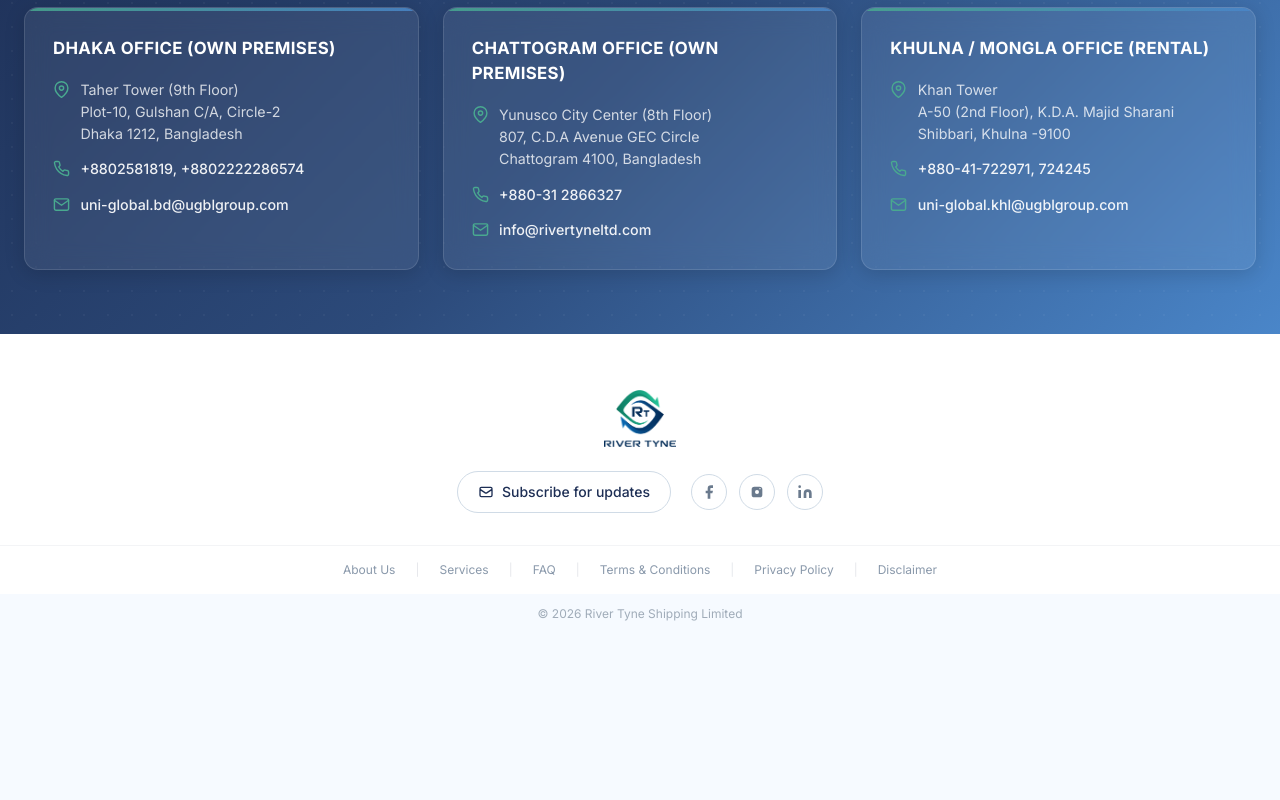
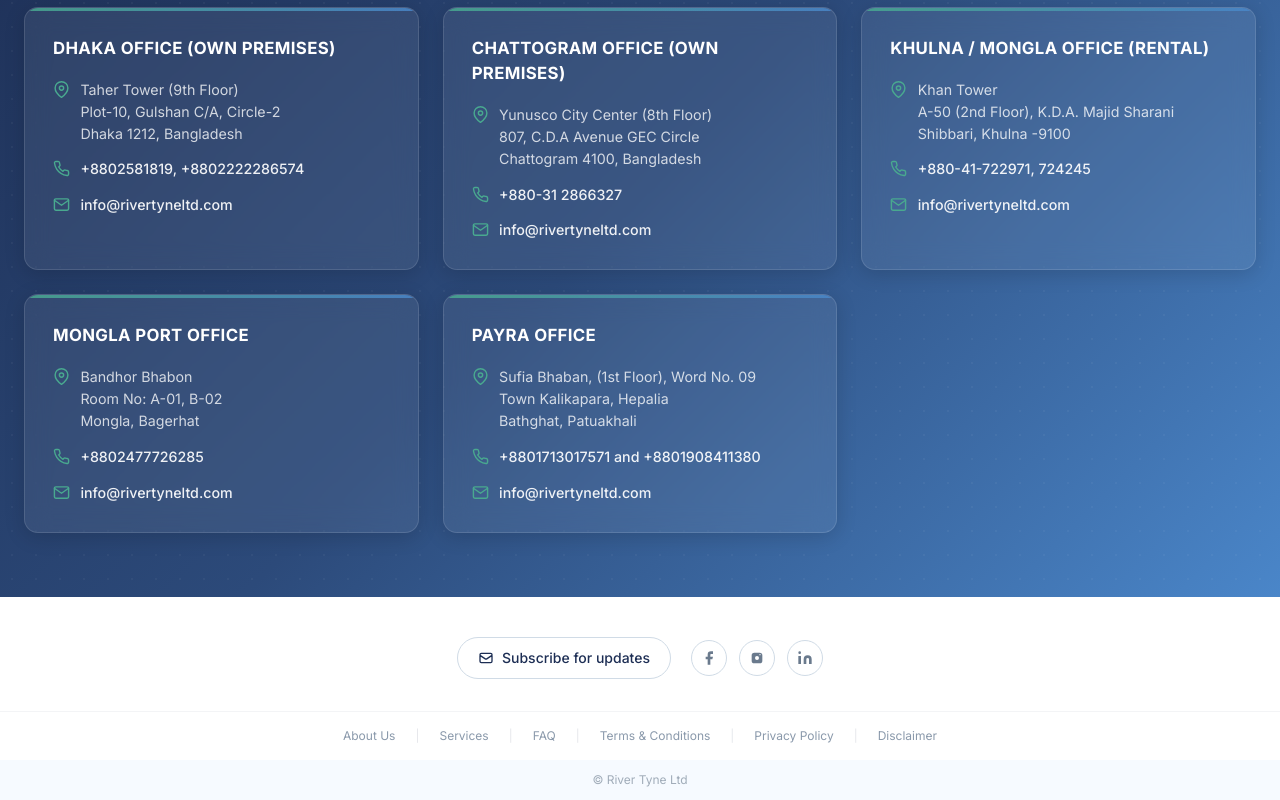
Before and after one commit to naeemsadik/UGBL, a Next.js app: page /team in a window 1280 px wide. Shown: the part 1132-1932 px from the top of the page. Before the commit the page ends 1766 px from the top, so only its background shows below. Built offline with nearby package versions, Linux system fonts and the light colour scheme.

Commit message:
feat: add site footer component, implement translations, and create supporting UI components

```diff
--- a/components/company-overview.tsx
+++ b/components/company-overview.tsx
@@ -6,11 +6,11 @@
   const { t } = useTranslation();
 
   return (
-    <section className="bg-white py-16 md:py-20">
-      <div className="mx-auto w-full max-w-[1200px] px-0.5 md:px-0">
+    <section className="bg-[#F6FAFF] py-10 md:py-12">
+      <div className="mx-auto w-full max-w-[1200px] px-6 md:px-10">
         {/* Main paragraphs */}
         <div>
-          <div className="space-y-6 text-xl font-bold leading-[1.9] text-[#2f3b4f] md:text-2xl">
+          <div className="space-y-6 text-left text-xl font-bold leading-[1.75] text-[#2f3b4f] md:text-2xl">
             <p className="font-bold text-[#1D2E54]">
               {t("home.aboutP1")}
             </p>
--- a/components/hero-carousel.tsx
+++ b/components/hero-carousel.tsx
@@ -16,7 +16,7 @@
 const ROTATE_MS = 6000;
 
 const TAGLINES: { key: string; sub: string }[] = [
-  { key: "Navigating Your", sub: "Maritime Success" },
+  { key: "We Work", sub: "Together" },
   { key: "Trusted Port Agency", sub: "& Logistics Partner" },
   { key: "Connecting Oceans,", sub: "Delivering Promise" },
   { key: "With You For", sub: "The Long Haul" },
@@ -62,8 +62,8 @@
         <div className="flex-1" />
 
         {/* Tagline — left aligned like Pacific Basin */}
-        <div className="mx-auto w-full max-w-[1320px] pl-5 pr-8 pb-[25px] md:pb-[25px] lg:pl-[30px] lg:pb-[20px]">
-          <h1 className="text-[40px] leading-[40px] font-bold tracking-normal text-white md:text-[50px] md:leading-[50px] lg:text-[59px] lg:leading-[56px]" style={{ textShadow: '1px 0px 20px rgba(0, 0, 0, 0.5)' }}>
+        <div className="mx-auto w-full max-w-[1320px] pl-5 pr-8 py-6 md:py-7 lg:pl-[30px] lg:py-6">
+          <h1 className="text-justify text-[40px] leading-[40px] font-bold tracking-normal text-white md:text-[50px] md:leading-[50px] lg:text-[59px] lg:leading-[56px]" style={{ textShadow: '1px 0px 20px rgba(0, 0, 0, 0.5)' }}>
             <span className="block">{TAGLINES[idx].key}</span>
             <span className="block">{TAGLINES[idx].sub}</span>
           </h1>
--- a/components/office-addresses.tsx
+++ b/components/office-addresses.tsx
@@ -85,6 +85,27 @@
     phone: "offices.khulnaPhone" as const,
     email: "offices.khulnaEmail" as const,
   },
+  {
+    titleKey: "offices.monglaPortTitle" as const,
+    lines: [
+      { type: "address" as const, key: "offices.monglaPortLine1" as const },
+      { type: "address" as const, key: "offices.monglaPortLine2" as const },
+      { type: "address" as const, key: "offices.monglaPortLine3" as const },
+    ],
+    phone: "offices.monglaPortPhone" as const,
+    email: "offices.monglaPortEmail" as const,
+  },
+  {
+    titleKey: "offices.payraTitle" as const,
+    lines: [
+      { type: "address" as const, key: "offices.payraLine1" as const },
+      { type: "address" as const, key: "offices.payraLine2" as const },
+      { type: "address" as const, key: "offices.payraLine3" as const },
+      { type: "address" as const, key: "offices.payraLine4" as const },
+    ],
+    phone: "offices.payraPhone" as const,
+    email: "offices.payraEmail" as const,
+  },
 ];
 
 export function OfficeAddresses() {
@@ -109,11 +130,15 @@
               <div className="office-card-row">
                 <LocationIcon />
                 <div>
-                  {office.lines.map((line) => (
-                    <p key={line.key} className="office-card-text">
-                      {t(line.key)}
-                    </p>
-                  ))}
+                  {office.lines.map((line) => {
+                    const text = t(line.key);
+                    if (!text) return null;
+                    return (
+                      <p key={line.key} className="office-card-text">
+                        {text}
+                      </p>
+                    );
+                  })}
                 </div>
               </div>
 
--- a/components/site-footer.tsx
+++ b/components/site-footer.tsx
@@ -1,23 +1,16 @@
 "use client";
 
-import Image from "next/image";
 import Link from "next/link";
 import { useTranslation } from "@/lib/language-context";
-
-import logoImg from "@/assets/River Tyne Ltd. logo transparent.png";
 
 export function SiteFooter() {
   const { t } = useTranslation();
 
   return (
     <footer className="bg-white">
-      {/* Logo */}
-      <div className="flex flex-col items-center pt-14 pb-6">
-        <Image src={logoImg} alt="River Tyne" width={72} height={72} />
-      </div>
 
       {/* Subscribe + social */}
-      <div className="flex flex-wrap items-center justify-center gap-5 px-6 pb-8">
+      <div className="flex flex-wrap items-center justify-center gap-5 px-6 pt-10 pb-8">
         <Link
           href="/contact"
           className="inline-flex items-center gap-2 rounded-full border border-[#d0dbe6] px-5 py-2.5 text-sm font-medium text-[#1D2E54] transition hover:border-[#3B71B5] hover:text-[#3B71B5]"
@@ -102,7 +95,7 @@
 
       {/* Copyright */}
       <div className="bg-[#F6FAFF] py-3 text-center text-xs text-[#a0acb9]">
-        © 2026 River Tyne Shipping Limited
+        © River Tyne Ltd
       </div>
     </footer>
   );
--- a/lib/translations/bn.ts
+++ b/lib/translations/bn.ts
@@ -237,7 +237,7 @@
   "offices.dhakaLine2": "প্লট-১০, গুলশান সি/এ, সার্কেল-২",
   "offices.dhakaLine3": "ঢাকা ১২১২, বাংলাদেশ",
   "offices.dhakaPhone": "+৮৮০২৫৮১৮১৯, +৮৮০২২২২২৮৬৫৭৪",
-  "offices.dhakaEmail": "uni-global.bd@ugblgroup.com",
+  "offices.dhakaEmail": "info@rivertyneltd.com",
   "offices.chattogramTitle": "চট্টগ্রাম অফিস (নিজস্ব প্রাঙ্গণ)",
   "offices.chattogramLine1": "ইউনুসকো সিটি সেন্টার (৮ম তলা)",
   "offices.chattogramLine2": "৮০৭, সি.ডি.এ এভিনিউ জিইসি সার্কেল",
@@ -249,5 +249,18 @@
   "offices.khulnaLine2": "এ-৫০ (২য় তলা), কে.ডি.এ. মজিদ শরণি",
   "offices.khulnaLine3": "শিববাড়ী, খুলনা -৯১০০",
   "offices.khulnaPhone": "+৮৮০-৪১-৭২২৯৭১, ৭২৪২৪৫",
-  "offices.khulnaEmail": "uni-global.khl@ugblgroup.com",
+  "offices.khulnaEmail": "info@rivertyneltd.com",
+  "offices.monglaPortTitle": "মোংলা বন্দর অফিস",
+  "offices.monglaPortLine1": "বান্ধর ভবন",
+  "offices.monglaPortLine2": "রুম নং: A-01, B-02",
+  "offices.monglaPortLine3": "মোংলা, বাগেরহাট",
+  "offices.monglaPortPhone": "+৮৮০২৪৭৭৭২৬২৮৫",
+  "offices.monglaPortEmail": "info@rivertyneltd.com",
+  "offices.payraTitle": "পায়রা অফিস",
+  "offices.payraLine1": "সুফিয়া ভবন, (১ম তলা), ওয়ার্ড নং ০৯",
+  "offices.payraLine2": "টাউন কালিকাপাড়া, হেপালিয়া",
+  "offices.payraLine3": "বাথঘাট, পটুয়াখালী",
+  "offices.payraLine4": "",
+  "offices.payraPhone": "+৮৮০১৭১৩০১৭৫৭১ এবং +৮৮০১৯০৮৪১১৩৮০",
+  "offices.payraEmail": "info@rivertyneltd.com",
 };
--- a/lib/translations/en.ts
+++ b/lib/translations/en.ts
@@ -326,7 +326,7 @@
   "offices.dhakaLine2": "Plot-10, Gulshan C/A, Circle-2",
   "offices.dhakaLine3": "Dhaka 1212, Bangladesh",
   "offices.dhakaPhone": "+8802581819, +8802222286574",
-  "offices.dhakaEmail": "uni-global.bd@ugblgroup.com",
+  "offices.dhakaEmail": "info@rivertyneltd.com",
   "offices.chattogramTitle": "Chattogram Office (Own Premises)",
   "offices.chattogramLine1": "Yunusco City Center (8th Floor)",
   "offices.chattogramLine2": "807, C.D.A Avenue GEC Circle",
@@ -338,7 +338,20 @@
   "offices.khulnaLine2": "A-50 (2nd Floor), K.D.A. Majid Sharani",
   "offices.khulnaLine3": "Shibbari, Khulna -9100",
   "offices.khulnaPhone": "+880-41-722971, 724245",
-  "offices.khulnaEmail": "uni-global.khl@ugblgroup.com",
+  "offices.khulnaEmail": "info@rivertyneltd.com",
+  "offices.monglaPortTitle": "Mongla Port Office",
+  "offices.monglaPortLine1": "Bandhor Bhabon",
+  "offices.monglaPortLine2": "Room No: A-01, B-02",
+  "offices.monglaPortLine3": "Mongla, Bagerhat",
+  "offices.monglaPortPhone": "+8802477726285",
+  "offices.monglaPortEmail": "info@rivertyneltd.com",
+  "offices.payraTitle": "Payra Office",
+  "offices.payraLine1": "Sufia Bhaban, (1st Floor), Word No. 09",
+  "offices.payraLine2": "Town Kalikapara, Hepalia",
+  "offices.payraLine3": "Bathghat, Patuakhali",
+  "offices.payraLine4": "",
+  "offices.payraPhone": "+8801713017571 and +8801908411380",
+  "offices.payraEmail": "info@rivertyneltd.com",
 } as const;
 
 export type TranslationKey = keyof typeof en;
--- a/lib/translations/es.ts
+++ b/lib/translations/es.ts
@@ -324,7 +324,7 @@
   "offices.dhakaLine2": "Plot-10, Gulshan C/A, Circle-2",
   "offices.dhakaLine3": "Dhaka 1212, Bangladesh",
   "offices.dhakaPhone": "+8802581819, +8802222286574",
-  "offices.dhakaEmail": "uni-global.bd@ugblgroup.com",
+  "offices.dhakaEmail": "info@rivertyneltd.com",
   "offices.chattogramTitle": "Oficina de Chattogram (Propia)",
   "offices.chattogramLine1": "Yunusco City Center (8th Floor)",
   "offices.chattogramLine2": "807, C.D.A Avenue GEC Circle",
@@ -336,5 +336,18 @@
   "offices.khulnaLine2": "A-50 (2nd Floor), K.D.A. Majid Sharani",
   "offices.khulnaLine3": "Shibbari, Khulna -9100",
   "offices.khulnaPhone": "+880-41-722971, 724245",
-  "offices.khulnaEmail": "uni-global.khl@ugblgroup.com",
+  "offices.khulnaEmail": "info@rivertyneltd.com",
+  "offices.monglaPortTitle": "Oficina del Puerto de Mongla",
+  "offices.monglaPortLine1": "Bandhor Bhabon",
+  "offices.monglaPortLine2": "Room No: A-01, B-02",
+  "offices.monglaPortLine3": "Mongla, Bagerhat",
+  "offices.monglaPortPhone": "+8802477726285",
+  "offices.monglaPortEmail": "info@rivertyneltd.com",
+  "offices.payraTitle": "Oficina de Payra",
+  "offices.payraLine1": "Sufia Bhaban, (1st Floor), Word No. 09",
+  "offices.payraLine2": "Town Kalikapara, Hepalia",
+  "offices.payraLine3": "Bathghat, Patuakhali",
+  "offices.payraLine4": "",
+  "offices.payraPhone": "+8801713017571 and +8801908411380",
+  "offices.payraEmail": "info@rivertyneltd.com",
 };
--- a/lib/translations/zh.ts
+++ b/lib/translations/zh.ts
@@ -322,7 +322,7 @@
   "offices.dhakaLine2": "Plot-10, Gulshan C/A, Circle-2",
   "offices.dhakaLine3": "Dhaka 1212, Bangladesh",
   "offices.dhakaPhone": "+8802581819, +8802222286574",
-  "offices.dhakaEmail": "uni-global.bd@ugblgroup.com",
+  "offices.dhakaEmail": "info@rivertyneltd.com",
   "offices.chattogramTitle": "吉大港办事处（自有物业）",
   "offices.chattogramLine1": "Yunusco City Center (8th Floor)",
   "offices.chattogramLine2": "807, C.D.A Avenue GEC Circle",
@@ -334,5 +334,18 @@
   "offices.khulnaLine2": "A-50 (2nd Floor), K.D.A. Majid Sharani",
   "offices.khulnaLine3": "Shibbari, Khulna -9100",
   "offices.khulnaPhone": "+880-41-722971, 724245",
-  "offices.khulnaEmail": "uni-global.khl@ugblgroup.com",
+  "offices.khulnaEmail": "info@rivertyneltd.com",
+  "offices.monglaPortTitle": "蒙格拉港口办事处",
+  "offices.monglaPortLine1": "Bandhor Bhabon",
+  "offices.monglaPortLine2": "Room No: A-01, B-02",
+  "offices.monglaPortLine3": "Mongla, Bagerhat",
+  "offices.monglaPortPhone": "+8802477726285",
+  "offices.monglaPortEmail": "info@rivertyneltd.com",
+  "offices.payraTitle": "帕亚拉办事处",
+  "offices.payraLine1": "Sufia Bhaban, (1st Floor), Word No. 09",
+  "offices.payraLine2": "Town Kalikapara, Hepalia",
+  "offices.payraLine3": "Bathghat, Patuakhali",
+  "offices.payraLine4": "",
+  "offices.payraPhone": "+8801713017571 and +8801908411380",
+  "offices.payraEmail": "info@rivertyneltd.com",
 };
```
